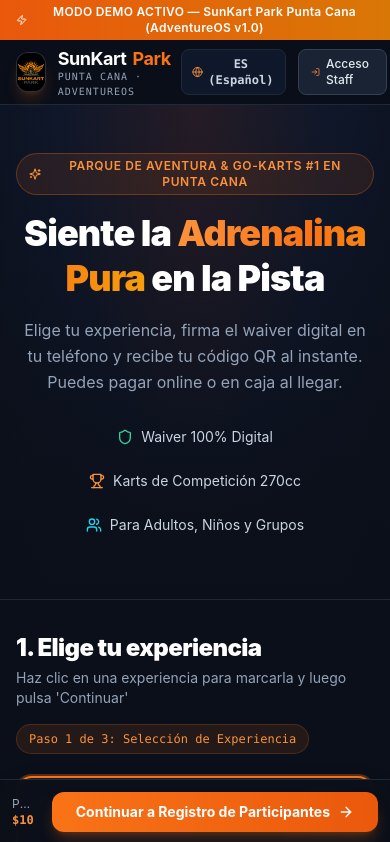
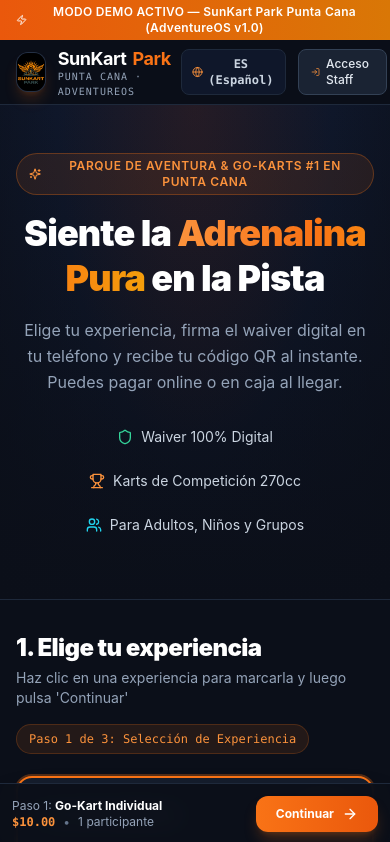
Before and after one commit to Ingjgarcia/SunKartPC, a Next.js app: page /1 in a window 390 px wide. Shown: the top 842 px of the page. Built offline with nearby package versions, Linux system fonts and the light colour scheme.

Commit message:
fix(qa): apply production readiness and mobile optimizations per modo-produccion checklist

```diff
--- a/src/app/[tenantSlug]/booking/page.tsx
+++ b/src/app/[tenantSlug]/booking/page.tsx
@@ -277,7 +277,7 @@
                       value={firstName}
                       onChange={(e) => {
                         setFirstName(e.target.value);
-                        if (!participants[0].fullName) {
+                        if (participants && participants[0] && !participants[0].fullName) {
                           handleParticipantChange(0, "fullName", `${e.target.value} ${lastName}`.trim());
                         }
                       }}
@@ -293,7 +293,9 @@
                       value={lastName}
                       onChange={(e) => {
                         setLastName(e.target.value);
-                        handleParticipantChange(0, "fullName", `${firstName} ${e.target.value}`.trim());
+                        if (participants && participants[0]) {
+                          handleParticipantChange(0, "fullName", `${firstName} ${e.target.value}`.trim());
+                        }
                       }}
                       className="w-full bg-slate-950 border border-slate-700 rounded-xl px-4 py-3 text-sm text-white focus:outline-none focus:border-orange-500"
                       required
--- a/src/app/[tenantSlug]/page.tsx
+++ b/src/app/[tenantSlug]/page.tsx
@@ -198,9 +198,10 @@
 
             <Link
               href={`/${params.tenantSlug}/booking?exp=${selectedExp.id}`}
-              className="px-6 py-2.5 sm:py-3 rounded-xl bg-gradient-to-r from-orange-500 to-orange-600 hover:from-orange-600 hover:to-orange-700 text-white font-bold text-sm shadow-lg shadow-orange-500/25 flex items-center gap-2 flex-shrink-0 transition-all hover:scale-[1.02]"
+              className="px-5 sm:px-6 py-2.5 sm:py-3 rounded-xl bg-gradient-to-r from-orange-500 to-orange-600 hover:from-orange-600 hover:to-orange-700 text-white font-bold text-xs sm:text-sm shadow-lg shadow-orange-500/25 flex items-center gap-2 flex-shrink-0 transition-all hover:scale-[1.02]"
             >
-              <span>{t("continueToBookingBtn")}</span>
+              <span className="hidden sm:inline">{t("continueToBookingBtn")}</span>
+              <span className="sm:hidden">Continuar</span>
               <ArrowRight className="w-4 h-4" />
             </Link>
           </div>
```
Also changed, not shown: 1 other file (tests, documents, lock files or other folders).
